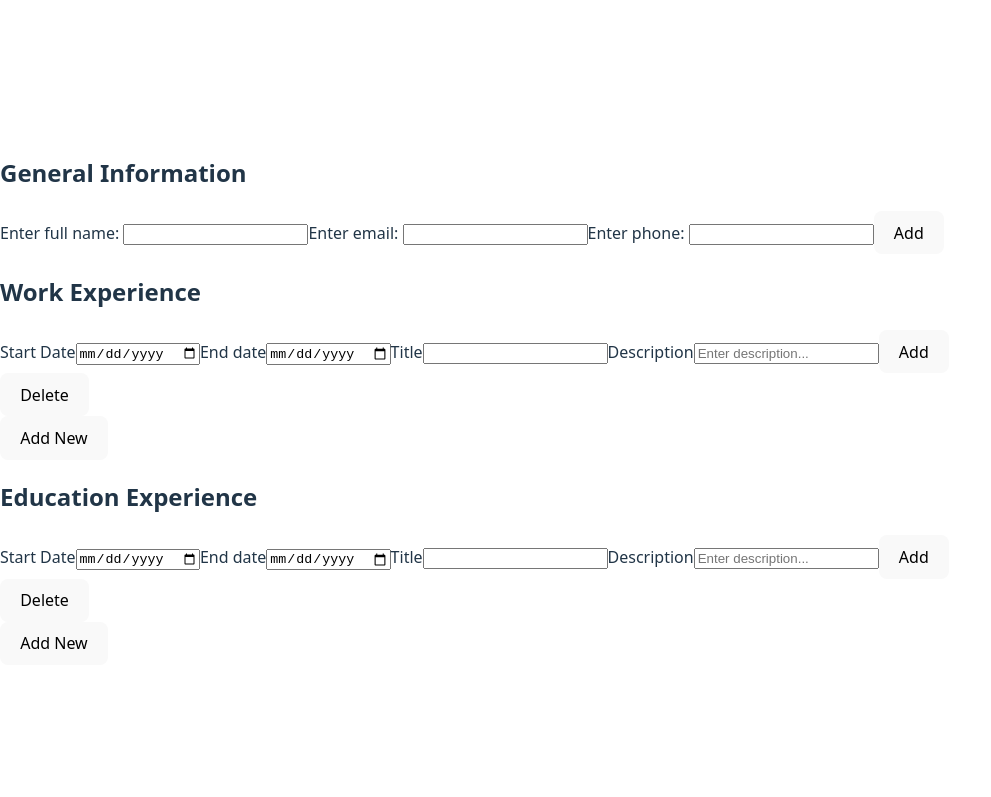
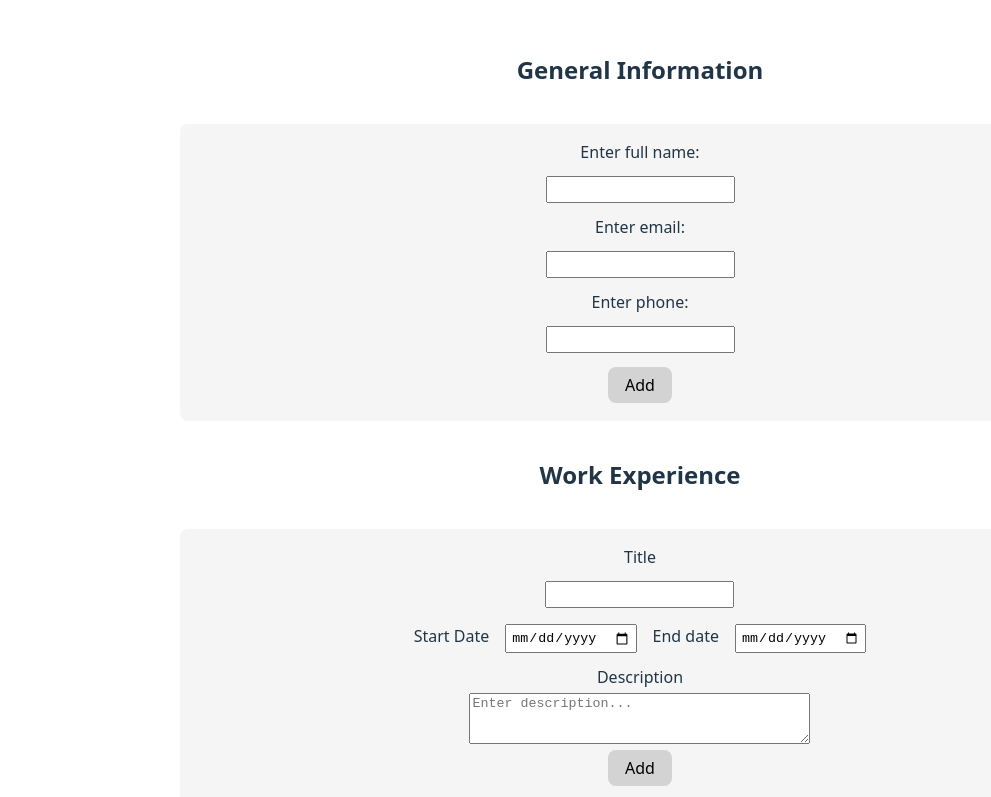
Before and after one commit to silasstephens15/odin-cv-application, a React (Vite) app: page / in a window 1280 px wide. Shown: the top 797 px of the page, without its empty margins (0-991 px from the left). Built offline with nearby package versions, Linux system fonts and the light colour scheme.

Commit message:
feat: added styling to all elements.
Users should be able to more easily use features.

```diff
--- a/src/components.jsx
+++ b/src/components.jsx
@@ -10,8 +10,9 @@ function BiographicInfo() {
   };
   if (isEditing) {
     return (
-      <>
+      <div className="section">
         <h2>General Information</h2>
+        <div className="card">
           <form action="">
             <label htmlFor="name">Enter full name: </label>
             <input
@@ -39,7 +40,8 @@ function BiographicInfo() {
             />
             <button onClick={changeIsEditing}>Add</button>
           </form>
-      </>
+        </div>
+      </div>
     );
   } else {
     return (
@@ -68,6 +70,15 @@ function ExperienceSection() {
     return (
       <>
         <form action="">
+          <label htmlFor="jobTitle">Title</label>
+          <input
+            type="text"
+            id="jobTitle"
+            name="jobTitle"
+            value={title}
+            onChange={(e) => setTitle(e.target.value)}
+          />
+          <div>
             <label htmlFor="dateStart">Start Date</label>
             <input
               type="date"
@@ -84,20 +95,14 @@ function ExperienceSection() {
               value={dateEnd}
               onChange={(e) => setDateEnd(e.target.value)}
             />
-          <label htmlFor="jobTitle">Title</label>
-          <input
-            type="text"
-            id="jobTitle"
-            name="jobTitle"
-            value={title}
-            onChange={(e) => setTitle(e.target.value)}
-          />
+          </div>
           <label htmlFor="description">Description</label>
-          <input
-            type="textarea"
+          <textarea
             id="description"
             name="description"
             placeholder="Enter description..."
+            rows={3}
+            cols={40}
             value={description}
             onChange={(e) => setDescription(e.target.value)}
           />
@@ -110,7 +115,7 @@ function ExperienceSection() {
       <>
         <h3>{title}</h3>
         <p>
-          {dateStart} - {dateEnd}
+          {dateStart} to {dateEnd}
         </p>
         <br />
         <p>{description}</p>
@@ -131,7 +136,7 @@ function Section({ type }) {
     });
   };
   return (
-    <div className="Section">
+    <div className="section">
       <h2>{type} Experience</h2>
       {experiences.map((item, index) => (
         <div className="card" key={item}>
--- a/src/styles/App.css
+++ b/src/styles/App.css
@@ -0,0 +1,47 @@
+:root {
+  --light-gray: rgb(245, 245, 245);
+}
+
+button {
+  margin: 6px 12px;
+  padding: 6px 16px;
+  background-color: lightgray;
+}
+
+body {
+  padding: 32px;
+  flex-direction: column;
+  align-items: center;
+}
+
+.card {
+  display: flex;
+  flex-direction: column;
+  align-items: center;
+  width: 70vw;
+  margin: 16px;
+  padding: 12px;
+  background-color: var(--light-gray);
+  border-radius: 8px;
+}
+
+.section {
+  display: flex;
+  flex-direction: column;
+  align-items: center;
+}
+
+form {
+  align-items: center;
+  display: flex;
+  flex-direction: column;
+}
+
+input {
+  margin: 8px;
+  padding: 4px;
+}
+
+label {
+  margin: 4px 8px;
+}
```
Lines whose indentation alone changed are shown as unchanged.
